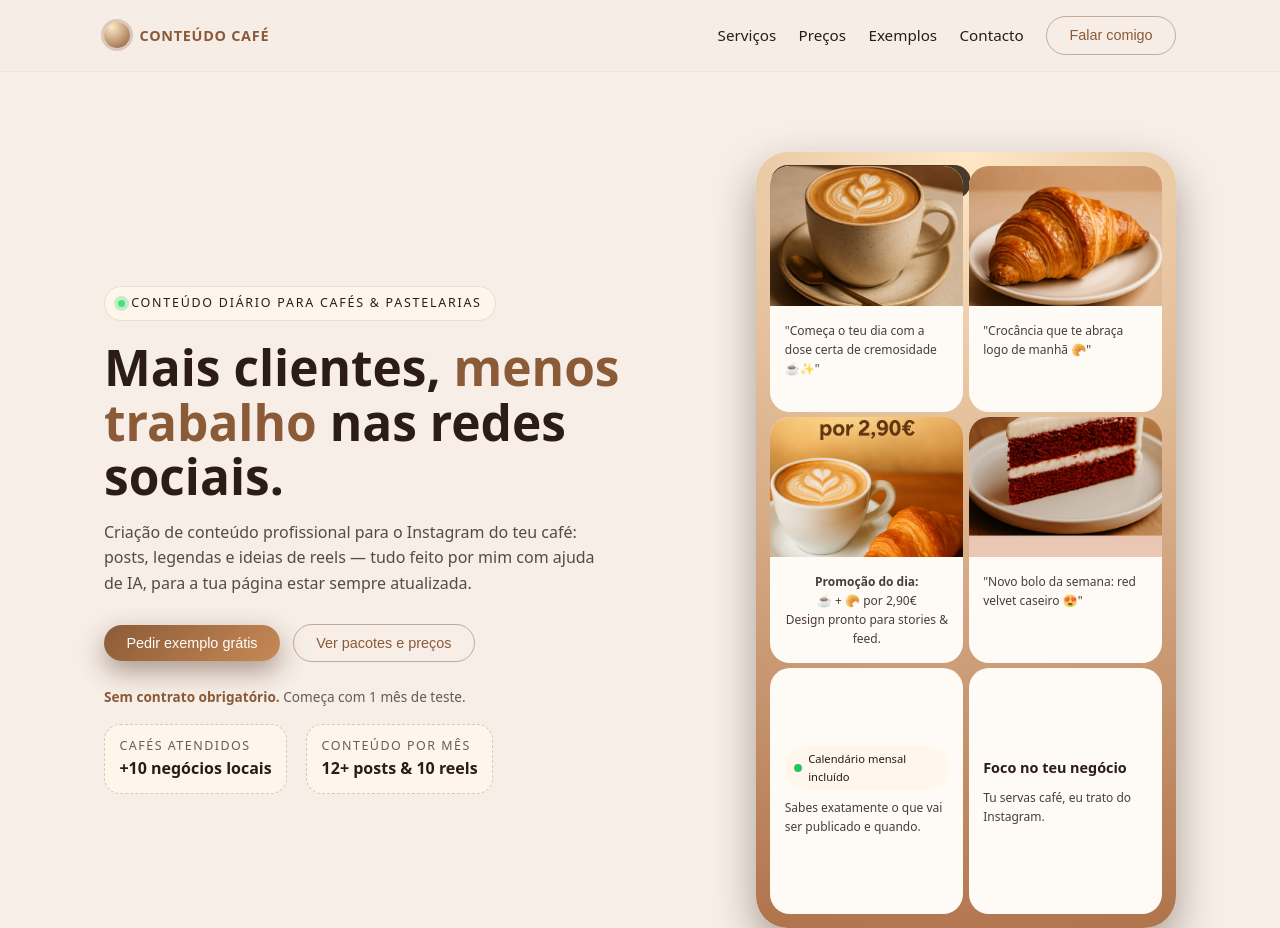
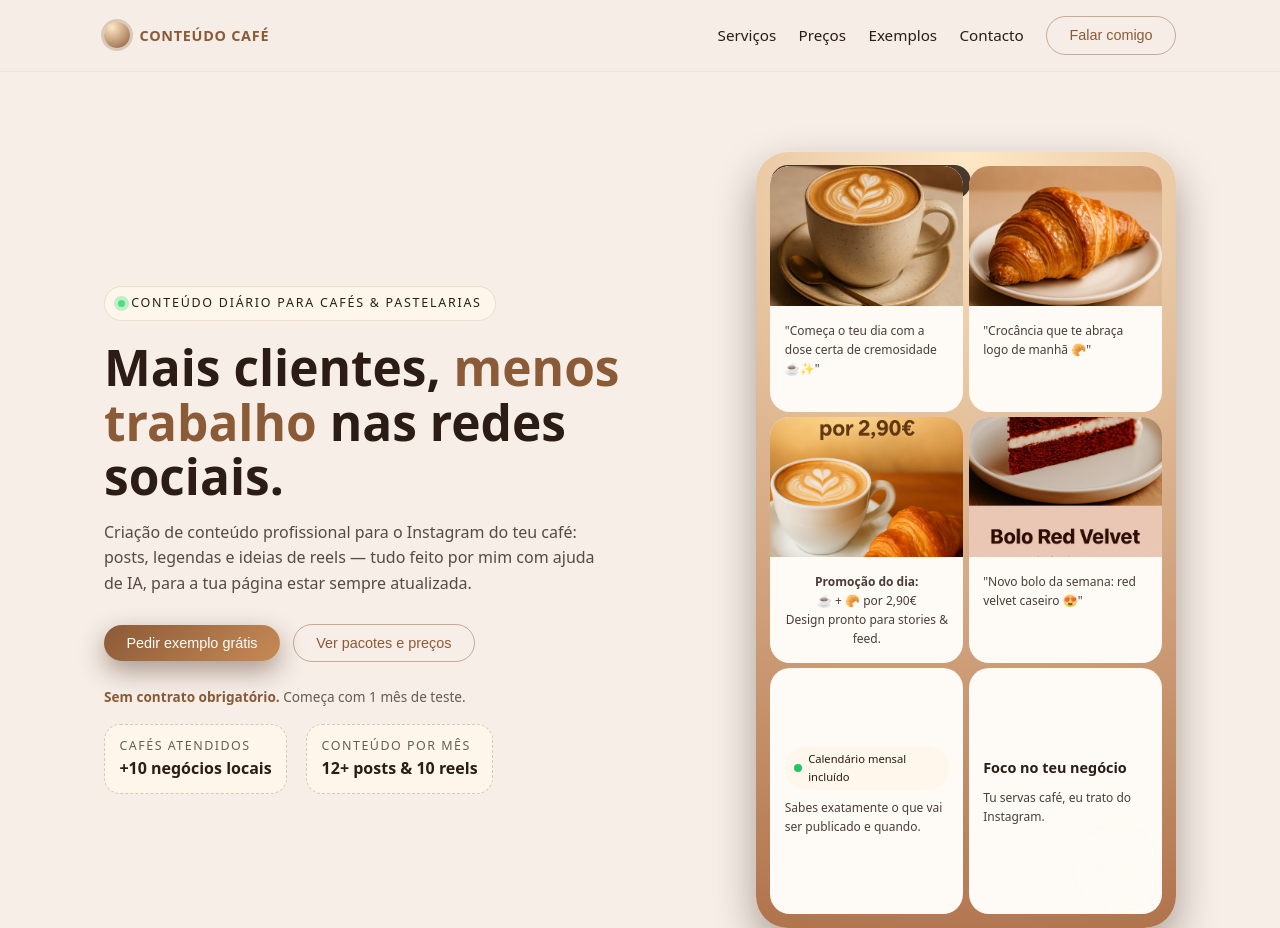
Before and after one commit to besttiktokklm-star/cafe, a plain HTML site: page index.html in a window 1280 px wide. Shown: the top 928 px of the page. Drawn offline with Linux system fonts and the light colour scheme.

Commit message:
Update index.html

```diff
--- a/index.html
+++ b/index.html
@@ -15,11 +15,18 @@
       --text: #2b1c15;
     }
 
+    /* Ajuste da imagem do Red Velvet */
+    .redvelvet-adjust {
+      object-fit: cover;
+      object-position: center 70%;
+    }
+
     * {
       box-sizing: border-box;
       margin: 0;
       padding: 0;
     }
+
 
     body {
       font-family: system-ui, -apple-system, BlinkMacSystemFont, "Segoe UI", sans-serif;
@@ -802,7 +809,7 @@
               </div>
               <div class="hero-card">
                 <div class="mock-top">
-                  <img src="redvelvet.jpg" alt="Bolo Red Velvet" class="hero-photo">
+                  <img src="redvelvet.jpg" alt="Bolo Red Velvet" class="hero-photo redvelvet-adjust">
                 </div>
                 <div class="hero-card--text">
                   <p>"Novo bolo da semana: red velvet caseiro 😍"</p>
```
